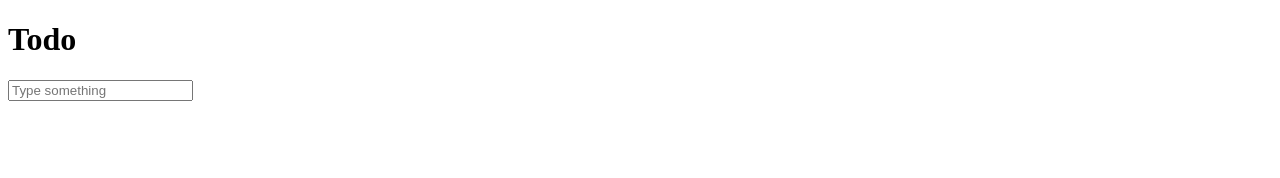
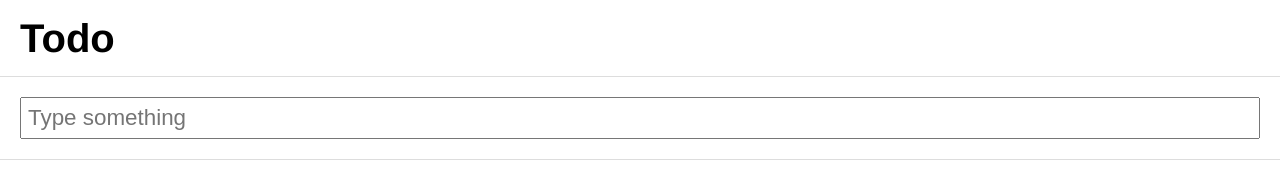
Before and after one commit to edysegura/pwa-todo, a plain HTML site: page index.html in a window 1280 px wide. Drawn offline with Linux system fonts and the light colour scheme.

Commit message:
Added CSS

```diff
--- /dev/null
+++ b/css/style.css
@@ -0,0 +1,40 @@
+* {
+  box-sizing: border-box;
+}
+
+body {
+  margin: 0;
+  padding: 0;
+  font-family: helvetica, sans-serif;
+}
+
+h1 {
+  padding: 18px 20px;
+  margin: 0;
+  font-size: 2.5rem;
+  border-bottom: solid 1px #ddd;
+  line-height: 1em;
+}
+
+form {
+  padding: 20px;
+  border-bottom: solid 1px #ddd;
+}
+
+input {
+  width: 100%;
+  padding: 6px;
+  font-size: 1.4em;
+}
+
+ul {
+  margin: 0;
+  padding: 0;
+  list-style: none;
+}
+
+li {
+  padding: 20px;
+  border-bottom: solid 1px #ddd;
+  cursor: pointer;
+}
--- a/index.html
+++ b/index.html
@@ -5,6 +5,7 @@
   <meta name="viewport" content="width=device-width, initial-scale=1.0">
   <meta http-equiv="X-UA-Compatible" content="ie=edge">
   <title>PWA Todo List</title>
+  <link rel="stylesheet" href="css/style.css">
 </head>
 <body>
   <h1>Todo</h1>
```
